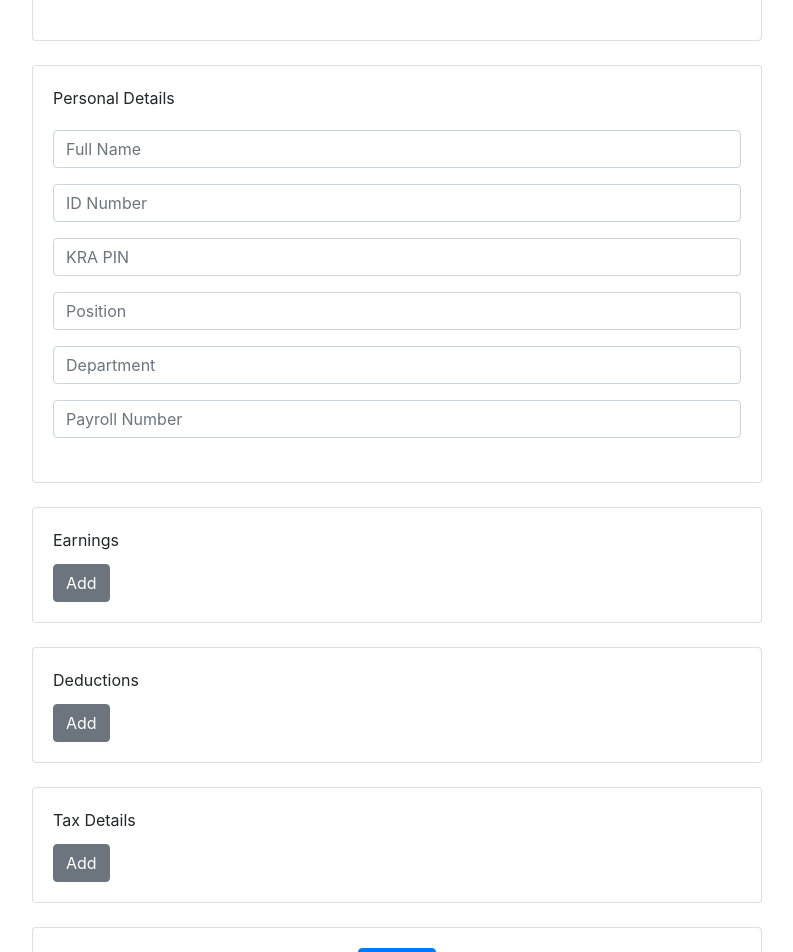
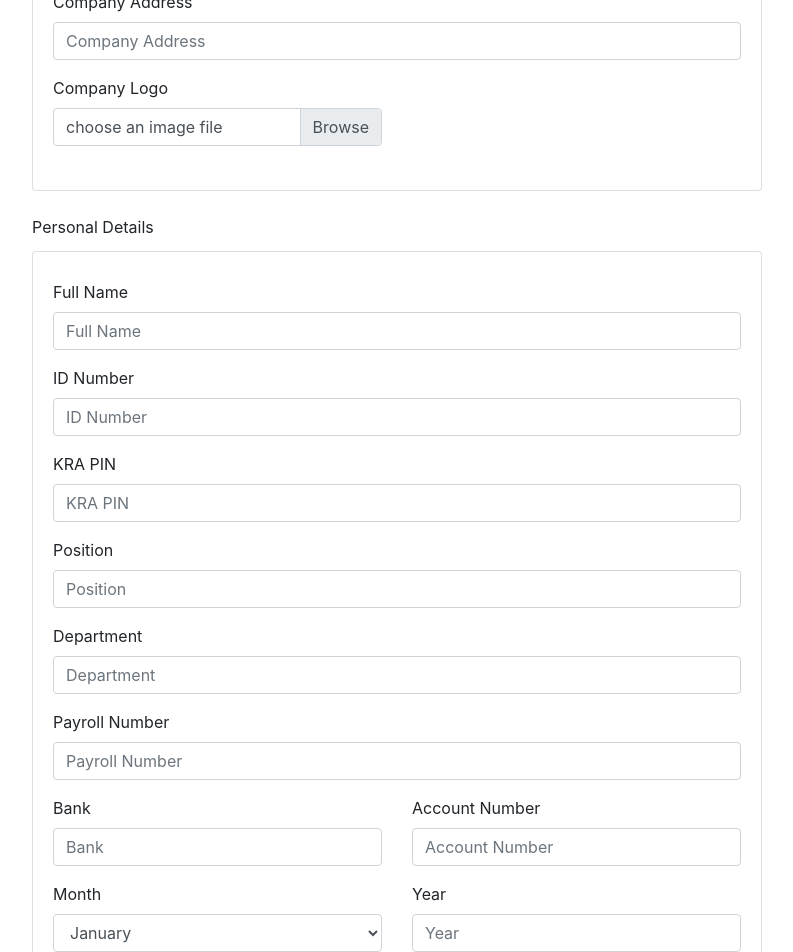
Before and after one commit to jaysonmulwa/werapay, a React (Create React App) app in the folder client/: page / in a window 1280 px wide. Shown: the part 620-1572 px from the top of the page, without its empty margins (243-1036 px from the left). Built offline with nearby package versions, Linux system fonts and the light colour scheme.

Commit message:
Image Upload Front-End Done

```diff
--- a/client/src/components/HomeComponent.js
+++ b/client/src/components/HomeComponent.js
@@ -1,6 +1,6 @@
 import React, { Component, lazy, Suspense} from "react";
 import axios from "axios";
-import { Button, Form, FormGroup, Label, Input, FormText, Container, Row, Col, Fade, Card, CardTitle } from 'reactstrap';
+import { Button, Form, FormGroup, Label, Input, FormText, Container, Row, Col, Fade, Card, CardTitle, CustomInput, CardImg, CardText, CardImgOverlay } from 'reactstrap';
 
 
 
@@ -35,6 +35,19 @@ class HomeComponent extends Component {
 
 		caddr: '',
 
+		month: '',
+
+		year: '',
+
+		bank: '',
+
+		acc: '',
+
+		file: [],
+		filename: null,
+		tempfile: null,
+
+
 
 		values: [],
 
@@ -60,6 +73,32 @@ class HomeComponent extends Component {
 
 		values_t: [],
 
+	};
+
+	FileOnChange = (e) => {
+		if (typeof e.target.files[0] != "undefined") {
+			const initState = this.state.filename;
+			const initFileState = this.state.isNew;
+
+			//if first time- if is false
+			if (initState == null) {
+				this.setState({
+					isNew: false,
+				});
+			}
+
+			this.setState({ file: e.target.files[0] });
+			this.setState({ filename: e.target.files[0].name });
+			this.setState({ tempfile: URL.createObjectURL(e.target.files[0]) });
+
+			//Toggle only for first time
+			/*if (initFileState == true) {
+				const imagepreview = document.querySelector(".imagepreview");
+				imagepreview.classList.toggle("hidden");
+			}*/
+		}
+
+		console.log(this.state);
 	};
 
 onChange = e =>{
@@ -149,7 +188,7 @@ handleSubmit = (event) => {
 	alert('A name was submitted: ' + this.state.paycode_t.join(', ') + ' ... ' + this.state.amount_t.join(', ') );*/
 	event.preventDefault();
 
-	const { cname, caddr, fname, idno, kra, position, dpt, payroll, paycode_e, amount_e, paycode_d, amount_d, paycode_t, amount_t,} = this.state;
+	const { cname, caddr, fname, idno, kra, position, dpt, payroll, bank, acc, month, year, file, filename, paycode_e, amount_e, paycode_d, amount_d, paycode_t, amount_t,} = this.state;
 
 	//Create user object
 	const newSlip = {
@@ -161,6 +200,12 @@ handleSubmit = (event) => {
 		position,
 		dpt,
 		payroll,
+		bank,
+		acc,
+		month,
+		year,
+		file,
+		filename,
 		paycode_e,
 		amount_e,
 		paycode_d,
@@ -170,6 +215,7 @@ handleSubmit = (event) => {
 	};
 
 		console.log(newSlip);
+		//	"Content-Type": "application/json"
 
 		if(newSlip){
 
@@ -179,9 +225,7 @@ handleSubmit = (event) => {
 					  newSlip
 					},
 					{
-					  headers: {
-						"Content-Type": "application/json"
-					  }
+
 					}
 				  )
 				  .then(res => {
@@ -280,8 +324,10 @@ handleSubmit = (event) => {
 							<Row>
 						        <Col md={{ size: 8, offset: 2 }}>
 
+								<CardTitle id="Company">Company Details</CardTitle>
+
 								<Card body>
-								<CardTitle id="Company">Company Details</CardTitle>
+
 
 
 
@@ -293,53 +339,58 @@ handleSubmit = (event) => {
 									        <Row>
 
 
-									        <Col md="12" className="my-2"><Input type="text" name="cname" id="cname" placeholder="Company Name" onChange={this.onChange}/> </Col>
+									        <Col md="12" className="my-2"><Label for="companyName">Company Name</Label><Input type="text" name="cname" id="cname" placeholder="Company Name" onChange={this.onChange}/> </Col>
 
-									        <Col md="12" className="my-2"><Input type="text" name="caddr" id="caddr" placeholder="Company Address" onChange={this.onChange}/> </Col>
+									        <Col md="12" className="my-2"><Label for="CompanyAddress">Company Address</Label><Input type="text" name="caddr" id="caddr" placeholder="Company Address" onChange={this.onChange}/> </Col>
+											<Col md="6" className="my-2">
 
-									        </Row>
+											<Label for="Logo">Company Logo</Label>
 
-								      </FormGroup>
+											<CustomInput
+												type="file"
+												name="customFile"
+												id="customFile"
+												label={'choose an image file'}
+												onChange={this.FileOnChange}/>
 
 
-								    </Form>
+												{/*<input
+													className="bg-gray-600 hidden"
+													type="file"
+													name="customFile"
+													id="customFile"
+													onChange={this.FileOnChange}
+												/>*/}
 
-									</Card>
+
+											 </Col>
+
+											 <Col md="6" className="my-2">
+
+											 <div>
+												<img
+													style={{ maxHeight: "8rem" }}
+													className="imagepreview hidden mx-auto mb-3 rounded-md shadow-md focus:outline-none focus:shadow-outline w-1/2"
+													src={this.state.tempfile}
+												/>
+											</div>
+
+											{/*<div>
+											<Card inverse>
+												<CardImg width="100%" src={this.state.tempfile} alt="Card image cap" />
+												<CardImgOverlay>
+												<CardTitle>Card Title</CardTitle>
+												<CardText>This is a wider card with supporting text below as a natural lead-in to additional content. This content is a little bit longer.</CardText>
+												<CardText>
+													<small className="text-muted">Last updated 3 mins ago</small>
+												</CardText>
+												</CardImgOverlay>
+											</Card>
+											</div>*/}
+												</Col>
 
 
 
-						        </Col>
-
-						    </Row>
-					    </Container>
-						<Container className="my-4" >
-
-							<Row>
-						        <Col md={{ size: 8, offset: 2 }}>
-
-								<Card body>
-								<CardTitle>Personal Details</CardTitle>
-
-
-
-									<Form onSubmit={this.handleSubmit}>
-
-								      <FormGroup>
-
-									        <Row>
-
-
-									        <Col md="12" className="my-2"><Input type="text" name="fname" id="fname" placeholder="Full Name" onChange={this.onChange}/> </Col>
-
-									        <Col md="12" className="my-2"><Input type="number" name="idno" id="ino" placeholder="ID Number" onChange={this.onChange}/> </Col>
-
-											<Col md="12" className="my-2"><Input type="text" name="kra" id="kra" placeholder="KRA PIN" onChange={this.onChange}/> </Col>
-
-									        <Col md="12" className="my-2"><Input type="text" name="position" id="position" placeholder="Position" onChange={this.onChange}/> </Col>
-
-											<Col md="12" className="my-2"><Input type="text" name="dpt" id="dpt" placeholder="Department" onChange={this.onChange}/> </Col>
-
-											<Col md="12" className="my-2"><Input type="text" name="payroll" id="payroll" placeholder="Payroll Number" onChange={this.onChange}/> </Col>
 
 
 									        </Row>
@@ -362,8 +413,82 @@ handleSubmit = (event) => {
 							<Row>
 						        <Col md={{ size: 8, offset: 2 }}>
 
+								<CardTitle>Personal Details</CardTitle>
 								<Card body>
+
+
+
+
+									<Form onSubmit={this.handleSubmit}>
+
+								      <FormGroup>
+
+									        <Row>
+
+
+									        <Col md="12" className="my-2"><Label for="Full Name">Full Name</Label><Input type="text" name="fname" id="fname" placeholder="Full Name" onChange={this.onChange}/> </Col>
+
+									        <Col md="12" className="my-2"><Label for="ID Number">ID Number</Label><Input type="number" name="idno" id="ino" placeholder="ID Number" onChange={this.onChange}/> </Col>
+
+											<Col md="12" className="my-2"><Label for="KRA PIN">KRA PIN</Label><Input type="text" name="kra" id="kra" placeholder="KRA PIN" onChange={this.onChange}/> </Col>
+
+									        <Col md="12" className="my-2"><Label for="Position">Position</Label><Input type="text" name="position" id="position" placeholder="Position" onChange={this.onChange}/> </Col>
+
+											<Col md="12" className="my-2"><Label for="Department">Department</Label><Input type="text" name="dpt" id="dpt" placeholder="Department" onChange={this.onChange}/> </Col>
+
+											<Col md="12" className="my-2"><Label for="Payroll Number">Payroll Number</Label><Input type="text" name="payroll" id="payroll" placeholder="Payroll Number" onChange={this.onChange}/> </Col>
+
+											<Col md="6" className="my-2"><Label for="Bank">Bank</Label><Input type="text" name="bank" id="bank" placeholder="Bank" onChange={this.onChange}/> </Col>
+
+											<Col md="6" className="my-2"><Label for="Account Number">Account Number</Label><Input type="text" name="acc" id="acc" placeholder="Account Number" onChange={this.onChange}/> </Col>
+
+											<Col md="6" className="my-2"><Label for="Month">Month</Label>
+
+											<Input type="select" name="month" id="month" placeholder="Month" onChange={this.onChange}>
+												<option value="JANUARY">January</option>
+												<option value="FEBRUARY">February</option>
+												<option value="MARCH">March</option>
+												<option value="APRIL">April</option>
+												<option value="MAY">May</option>
+												<option value="JUNE">June</option>
+												<option value="JULY">July</option>
+												<option value="AUGUST">August</option>
+												<option value="SEPTEMBER">September</option>
+												<option value="OCTOBER">October</option>
+												<option value="NOVEMBER">November</option>
+												<option value="DECEMBER">December</option>
+
+											</Input>
+											</Col>
+
+											<Col md="6" className="my-2"><Label for="Year">Year</Label><Input type="number" name="year" id="year" placeholder="Year" onChange={this.onChange}/> </Col>
+
+
+
+
+									        </Row>
+
+								      </FormGroup>
+
+
+								    </Form>
+
+									</Card>
+
+
+
+						        </Col>
+
+						    </Row>
+					    </Container>
+						<Container className="my-4" >
+
+							<Row>
+						        <Col md={{ size: 8, offset: 2 }}>
+
 								<CardTitle>Earnings</CardTitle>
+								<Card body>
+
 
 									<Form onSubmit={this.handleSubmit}>
 
@@ -386,8 +511,9 @@ handleSubmit = (event) => {
 							<Row>
 						        <Col md={{ size: 8, offset: 2 }}>
 
+								<CardTitle>Deductions</CardTitle>
 								<Card body>
-								<CardTitle>Deductions</CardTitle>
+
 
 
 
@@ -415,8 +541,9 @@ handleSubmit = (event) => {
 							<Row>
 						        <Col md={{ size: 8, offset: 2 }}>
 
+								<CardTitle>Tax Details</CardTitle>
 								<Card body>
-								<CardTitle>Tax Details</CardTitle>
+
 
 
 
```
Also changed, not shown: 2 other files (tests, documents, lock files or other folders).
